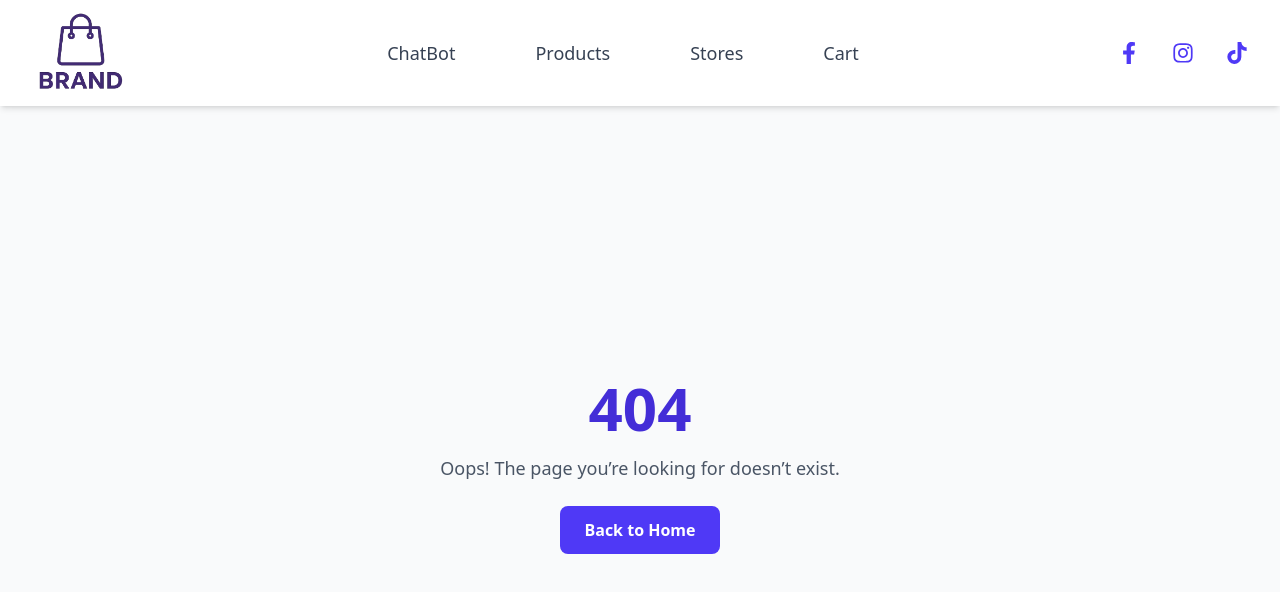
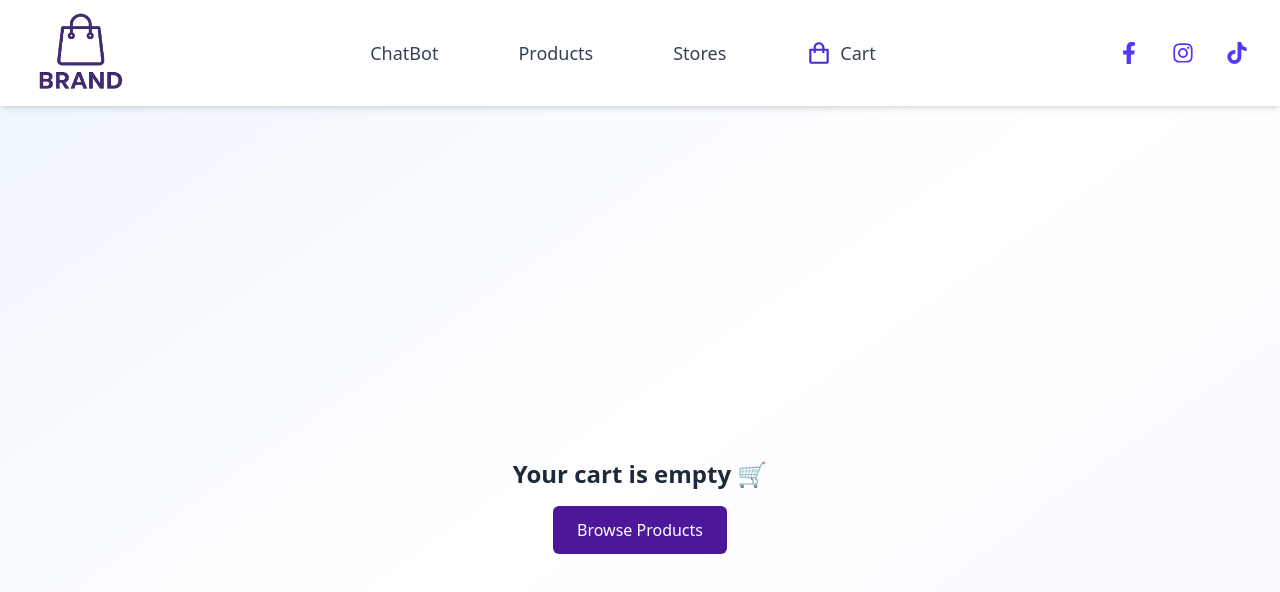
Before and after one commit to RoyYoussef1/Ecommerce-AI-Website-Frontend, a Next.js app: page /cart in a window 1280 px wide. Before the commit this address had no page. Shown: the top 592 px of the page. Built offline with nearby package versions, Linux system fonts and the light colour scheme.

Commit message:
add to cart

```diff
--- /dev/null
+++ b/app/cart/page.tsx
@@ -0,0 +1,107 @@
+"use client";
+import Link from "next/link";
+import { BiTrash } from "react-icons/bi";
+import { useCart } from "../../components/CartContext";
+
+type CartItem = {
+  id: number;
+  title: string;
+  price: number;
+  quantity: number;
+  image?: string;
+};
+
+export default function CartPage() {
+  const { cart, removeFromCart, updateQuantity } = useCart();
+
+  const totalPrice = cart.reduce(
+    (sum: number, item: CartItem) => sum + item.price * item.quantity,
+    0
+  );
+
+  if (cart.length === 0) {
+    return (
+      <div className="min-h-screen flex flex-col items-center justify-center text-center">
+        <h2 className="text-2xl font-bold mb-4">Your cart is empty 🛒</h2>
+        <Link
+          href="/products"
+          className="px-6 py-3 bg-violet-900 text-white rounded-md hover:bg-violet-800"
+        >
+          Browse Products
+        </Link>
+      </div>
+    );
+  }
+
+  return (
+    <div className="container mx-auto max-w-4xl p-6">
+      <h1 className="text-3xl font-bold mb-8">Your Cart</h1>
+
+      <div className="space-y-6">
+        {cart.map((item: CartItem) => (
+          <div
+            key={item.id}
+            className="flex items-center justify-between bg-white shadow-md rounded-lg p-4"
+          >
+            <div className="flex items-center gap-4">
+              {item.image ? (
+                <img
+                  src={`http://localhost:1337${item.image}`}
+                  alt={item.title}
+                  className="h-20 w-20 object-contain border rounded-md"
+                />
+              ) : (
+                <div className="h-20 w-20 flex items-center justify-center border rounded-md text-gray-400">
+                  No Image
+                </div>
+              )}
+              <div>
+                <h2 className="font-semibold text-lg">{item.title}</h2>
+                <p className="text-gray-500">${item.price}</p>
+              </div>
+            </div>
+
+            <div className="flex items-center gap-3">
+              <button
+                className="px-3 py-1 border rounded hover:bg-gray-100"
+                onClick={() =>
+                  updateQuantity(item.id, Math.max(1, item.quantity - 1))
+                }
+              >
+                −
+              </button>
+              <span className="w-6 text-center">{item.quantity}</span>
+              <button
+                className="px-3 py-1 border rounded hover:bg-gray-100"
+                onClick={() => updateQuantity(item.id, item.quantity + 1)}
+              >
+                +
+              </button>
+            </div>
+
+            <div className="flex items-center gap-4">
+              <span className="font-bold text-violet-900">
+                ${(item.price * item.quantity).toFixed(2)}
+              </span>
+              <button
+                className="text-red-600 hover:text-red-800"
+                onClick={() => removeFromCart(item.id)}
+              >
+                <BiTrash size={22} />
+              </button>
+            </div>
+          </div>
+        ))}
+      </div>
+
+      <div className="mt-10 flex justify-between items-center border-t pt-6">
+        <h2 className="text-xl font-bold">
+          Total: <span className="text-violet-900">${totalPrice.toFixed(2)}</span>
+        </h2>
+        <button className="px-6 py-3 bg-green-600 text-white rounded-md hover:bg-green-700">
+          Checkout
+        </button>
+      </div>
+    </div>
+  );
+}
--- a/app/layout.tsx
+++ b/app/layout.tsx
@@ -1,13 +1,16 @@
+import { CartProvider } from "../components/CartContext";
 import Header from "../components/Header";
 import "../styles/globals.css";
 import type { ReactNode } from "react";
 
 export default function RootLayout({ children }: { children: ReactNode }) {
   return (
-    <html lang="en">
+<html lang="en">
       <body className="bg-gray-50">
-        <Header />
-        <main>{children}</main>
+        <CartProvider>
+          <Header />
+          <main>{children}</main>
+        </CartProvider>
       </body>
     </html>
   );
--- a/app/products/[slug]/productDetails.tsx
+++ b/app/products/[slug]/productDetails.tsx
@@ -5,6 +5,7 @@
 import { BiShoppingBag } from "react-icons/bi";
 import Rater from "react-rater";
 import "react-rater/lib/react-rater.css";
+import { useCart } from "../../../components/CartContext";
 
 export default function ProductDetail({
   product,
@@ -14,10 +15,22 @@
   recommended: any[];
 }) {
   const [activeImage, setActiveImage] = useState(product.mainImage);
+  const [quantity, setQuantity] = useState(1);
+  const { addToCart } = useCart();
 
   const plusMinusButton =
     "flex h-8 w-8 cursor-pointer items-center justify-center border duration-100 hover:bg-neutral-100 focus:ring-2 focus:ring-gray-500 active:ring-2 active:ring-gray-500";
-
+  const handleAddToCart = () => {
+    addToCart({
+      id: product.id,
+      title: product.title,
+      price: product.price,
+      slug: product.slug,
+      image: product.mainImage,
+      quantity,
+    });
+    console.log("Added to cart");
+  };
   return (
     <div>
       <section className="container mx-auto max-w-[1200px] border-b py-5 lg:grid lg:grid-cols-2 lg:py-10 gap-6">
@@ -81,16 +94,29 @@
           <div className="mt-6">
             <p className="pb-2 text-xs text-gray-500">Quantity</p>
             <div className="flex">
-              <button className={plusMinusButton}>−</button>
+              <button
+                className={plusMinusButton}
+                onClick={() => setQuantity((q) => Math.max(1, q - 1))}
+              >
+                −
+              </button>
               <div className="flex h-8 w-8 items-center justify-center border-t border-b">
-                1
+                {quantity}
               </div>
-              <button className={plusMinusButton}>+</button>
+              <button
+                className={plusMinusButton}
+                onClick={() => setQuantity((q) => q + 1)}
+              >
+                +
+              </button>
             </div>
           </div>
 
           <div className="mt-7 flex gap-6">
-            <button className="flex-1 flex h-12 items-center justify-center bg-violet-900 text-white hover:bg-blue-800 cursor-pointer">
+            <button
+              onClick={handleAddToCart}
+              className="flex-1 flex h-12 items-center justify-center bg-violet-900 text-white hover:bg-blue-800 cursor-pointer"
+            >
               <BiShoppingBag className="mr-2" /> Add to cart
             </button>
             <button className="flex-1 flex h-12 items-center justify-center bg-amber-400 hover:bg-yellow-300 cursor-pointer">
--- /dev/null
+++ b/components/CartContext.tsx
@@ -0,0 +1,49 @@
+"use client";
+import { createContext, useContext, useState, useEffect } from "react";
+
+const CartContext = createContext<any>(null);
+
+export const CartProvider = ({ children }: { children: React.ReactNode }) => {
+  const [cart, setCart] = useState<any[]>([]);
+
+  useEffect(() => {
+    const saved = localStorage.getItem("cart");
+    if (saved) setCart(JSON.parse(saved));
+  }, []);
+
+  useEffect(() => {
+    localStorage.setItem("cart", JSON.stringify(cart));
+  }, [cart]);
+
+  const addToCart = (product: any) => {
+    setCart((prev) => {
+      const exists = prev.find((p) => p.id === product.id);
+      if (exists) {
+        return prev.map((p) =>
+          p.id === product.id
+            ? { ...p, quantity: p.quantity + product.quantity }
+            : p
+        );
+      }
+      return [...prev, product];
+    });
+  };
+
+  const removeFromCart = (id: number) =>
+    setCart((prev) => prev.filter((p) => p.id !== id));
+
+  const updateQuantity = (id: number, qty: number) =>
+    setCart((prev) =>
+      prev.map((p) => (p.id === id ? { ...p, quantity: qty } : p))
+    );
+
+  return (
+    <CartContext.Provider
+      value={{ cart, addToCart, removeFromCart, updateQuantity }}
+    >
+      {children}
+    </CartContext.Provider>
+  );
+};
+
+export const useCart = () => useContext(CartContext);
--- a/components/Header.tsx
+++ b/components/Header.tsx
@@ -1,9 +1,20 @@
 "use client";
 
 import Link from "next/link";
+import { BiShoppingBag } from "react-icons/bi";
 import { FaFacebookF, FaInstagram, FaTiktok } from "react-icons/fa";
+import { useCart } from "./CartContext";
+
+type CartItem = {
+  id: string;
+  name: string;
+  quantity: number;
+};
 
 export default function Header() {
+  const { cart } = useCart();
+  const totalItems = cart.reduce((sum: number, item: CartItem) => sum + item.quantity, 0);
+
   return (
     <header className="bg-white shadow-md sticky top-0 z-50">
       <div className="mx-auto max-w-[1920px] px-8 py-2 flex items-center justify-between">
@@ -32,9 +43,15 @@
           </Link>
           <Link
             href="/cart"
-            className="hover:text-indigo-600 transition-colors"
+            className="relative hover:text-indigo-600 transition-colors flex items-center gap-2"
           >
-            Cart
+            <BiShoppingBag size={26} className="text-indigo-700" />
+            {totalItems > 0 && (
+              <span className="absolute -top-2 -right-3 bg-red-600 text-white text-xs w-5 h-5 flex items-center justify-center rounded-full">
+                {totalItems}
+              </span>
+            )}
+            <span className="hidden md:inline">Cart</span>
           </Link>
         </nav>
 
```
